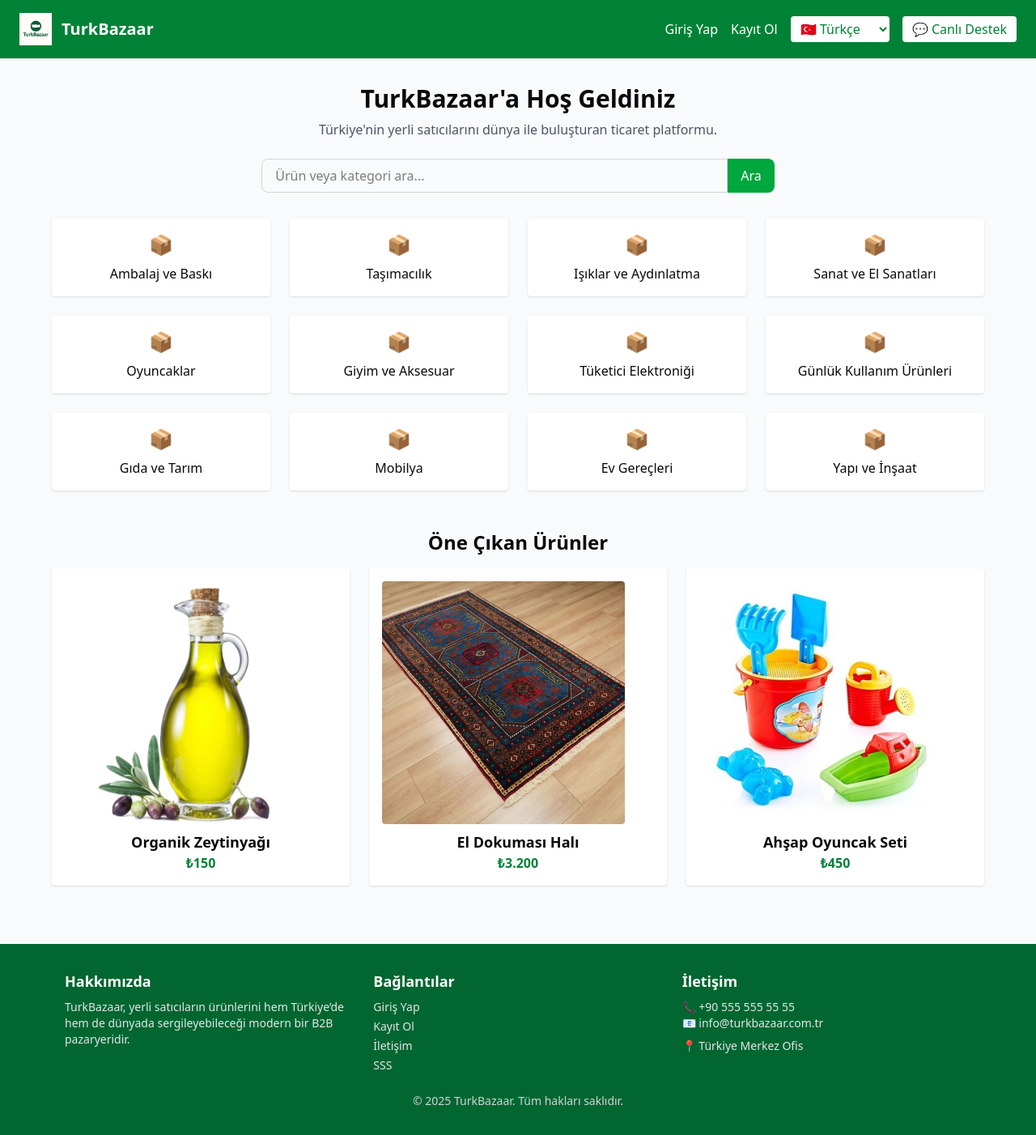
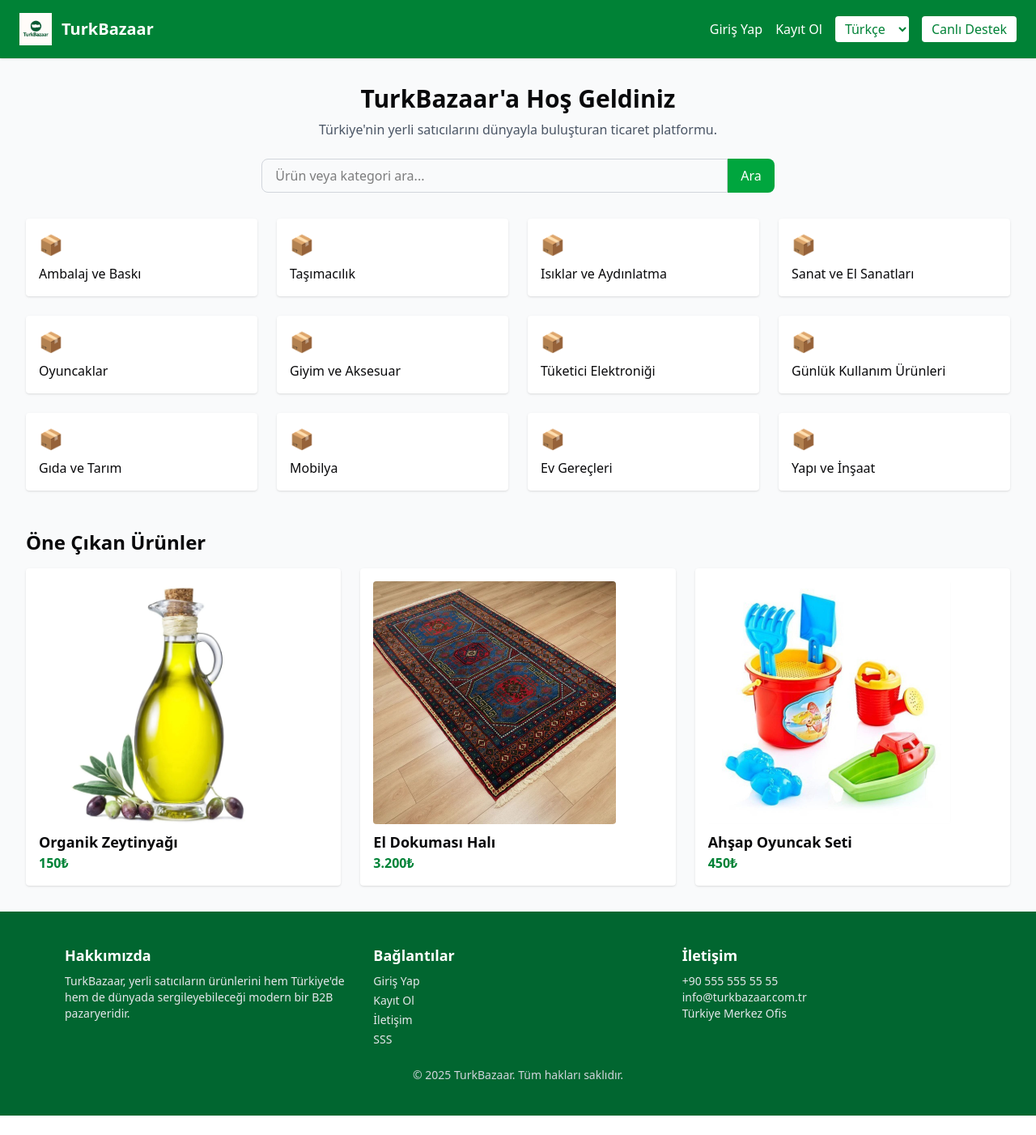
Before and after one commit to markasyon/turkbazaar-ui-js, a Next.js app: page / in a window 1280 px wide. Shown: the whole page at 81% size. After the commit the page ends 1378 px from the top, so only its background shows below. Built offline with nearby package versions, Linux system fonts and the light colour scheme.

Commit message:
Update page.jsx

```diff
--- a/app/page.jsx
+++ b/app/page.jsx
@@ -6,7 +6,22 @@ import { useState } from 'react';
 import UrunKarti from '@/components/UrunKarti';
 
 export default function AnaSayfa() {
-  const [lang, setLang] = useState("TR");
+  const [lang, setLang] = useState('TR');
+
+  const kategoriler = [
+    'Ambalaj ve Baskı',
+    'Taşımacılık',
+    'Isıklar ve Aydınlatma',
+    'Sanat ve El Sanatları',
+    'Oyuncaklar',
+    'Giyim ve Aksesuar',
+    'Tüketici Elektroniği',
+    'Günlük Kullanım Ürünleri',
+    'Gıda ve Tarım',
+    'Mobilya',
+    'Ev Gereçleri',
+    'Yapı ve İnşaat'
+  ];
 
   return (
     <div className="min-h-screen bg-gray-50 flex flex-col justify-between">
@@ -22,17 +37,14 @@ export default function AnaSayfa() {
           <select
             value={lang}
             onChange={(e) => setLang(e.target.value)}
-            className="bg-white text-green-700 rounded px-2 py-1"
+            className="bg-white text-green-700 px-2 py-1 rounded"
           >
-            <option value="TR">🇹🇷 Türkçe</option>
-            <option value="EN">🇬🇧 English</option>
-            <option value="AR">🇸🇦 عربي</option>
-            <option value="DE">🇩🇪 Deutsch</option>
-            <option value="ZH">🇨🇳 中文</option>
-            <option value="JA">🇯🇵 日本語</option>
+            <option value="TR">Türkçe</option>
+            <option value="EN">English</option>
+            <option value="AR">عربي</option>
           </select>
           <button className="bg-white text-green-700 px-3 py-1 rounded hover:bg-gray-100">
-            💬 Canlı Destek
+            Canlı Destek
           </button>
         </div>
       </header>
@@ -42,10 +54,11 @@ export default function AnaSayfa() {
         <div className="max-w-6xl mx-auto text-center">
           <h1 className="text-3xl font-bold mb-2">TurkBazaar&apos;a Hoş Geldiniz</h1>
           <p className="text-gray-600 mb-6">
-            Türkiye&apos;nin yerli satıcılarını dünya ile buluşturan ticaret platformu.
+            Türkiye&apos;nin yerli satıcılarını dünyayla buluşturan ticaret platformu.
           </p>
+        </div>
 
-          {/* ARAMA ÇUBUĞU */}
+        {/* ARAMA BUTONU */}
         <div className="flex justify-center mb-8">
           <input
             type="text"
@@ -59,20 +72,7 @@ export default function AnaSayfa() {
 
         {/* KATEGORİLER */}
         <div className="grid grid-cols-2 sm:grid-cols-4 gap-6 mt-6">
-            {[
-              "Ambalaj ve Baskı",
-              "Taşımacılık",
-              "Işıklar ve Aydınlatma",
-              "Sanat ve El Sanatları",
-              "Oyuncaklar",
-              "Giyim ve Aksesuar",
-              "Tüketici Elektroniği",
-              "Günlük Kullanım Ürünleri",
-              "Gıda ve Tarım",
-              "Mobilya",
-              "Ev Gereçleri",
-              "Yapı ve İnşaat"
-            ].map((kategori, index) => (
+          {kategoriler.map((kategori, index) => (
             <div
               key={index}
               className="bg-white p-4 rounded shadow hover:shadow-lg transition cursor-pointer"
@@ -90,30 +90,29 @@ export default function AnaSayfa() {
             <UrunKarti
               baslik="Organik Zeytinyağı"
               resim="/urun1.jpg"
-                fiyat="₺150"
+              fiyat="150₺"
             />
             <UrunKarti
               baslik="El Dokuması Halı"
               resim="/urun2.jpg"
-                fiyat="₺3.200"
+              fiyat="3.200₺"
             />
             <UrunKarti
               baslik="Ahşap Oyuncak Seti"
               resim="/urun3.jpg"
-                fiyat="₺450"
+              fiyat="450₺"
             />
-            </div>
           </div>
         </div>
       </main>
 
       {/* ALT BÖLÜM / FOOTER */}
-      <footer className="bg-green-800 text-white py-8 mt-10">
+      <footer className="bg-green-800 text-white py-10">
         <div className="max-w-6xl mx-auto px-4 grid grid-cols-1 md:grid-cols-3 gap-6">
           <div>
             <h2 className="text-lg font-bold mb-2">Hakkımızda</h2>
             <p className="text-sm text-gray-200">
-              TurkBazaar, yerli satıcıların ürünlerini hem Türkiye’de hem de dünyada sergileyebileceği modern bir B2B pazaryeridir.
+              TurkBazaar, yerli satıcıların ürünlerini hem Türkiye'de hem de dünyada sergileyebileceği modern bir B2B pazaryeridir.
             </p>
           </div>
           <div>
@@ -127,9 +126,9 @@ export default function AnaSayfa() {
           </div>
           <div>
             <h2 className="text-lg font-bold mb-2">İletişim</h2>
-            <p className="text-sm text-gray-200">📞 +90 555 555 55 55</p>
-            <p className="text-sm text-gray-200">📧 info@turkbazaar.com.tr</p>
-            <p className="text-sm text-gray-200 mt-2">📍 Türkiye Merkez Ofis</p>
+            <p className="text-sm text-gray-200">+90 555 555 55 55</p>
+            <p className="text-sm text-gray-200">info@turkbazaar.com.tr</p>
+            <p className="text-sm text-gray-200">Türkiye Merkez Ofis</p>
           </div>
         </div>
         <div className="text-center text-sm text-gray-300 mt-6">
```
Lines whose indentation alone changed are shown as unchanged.
